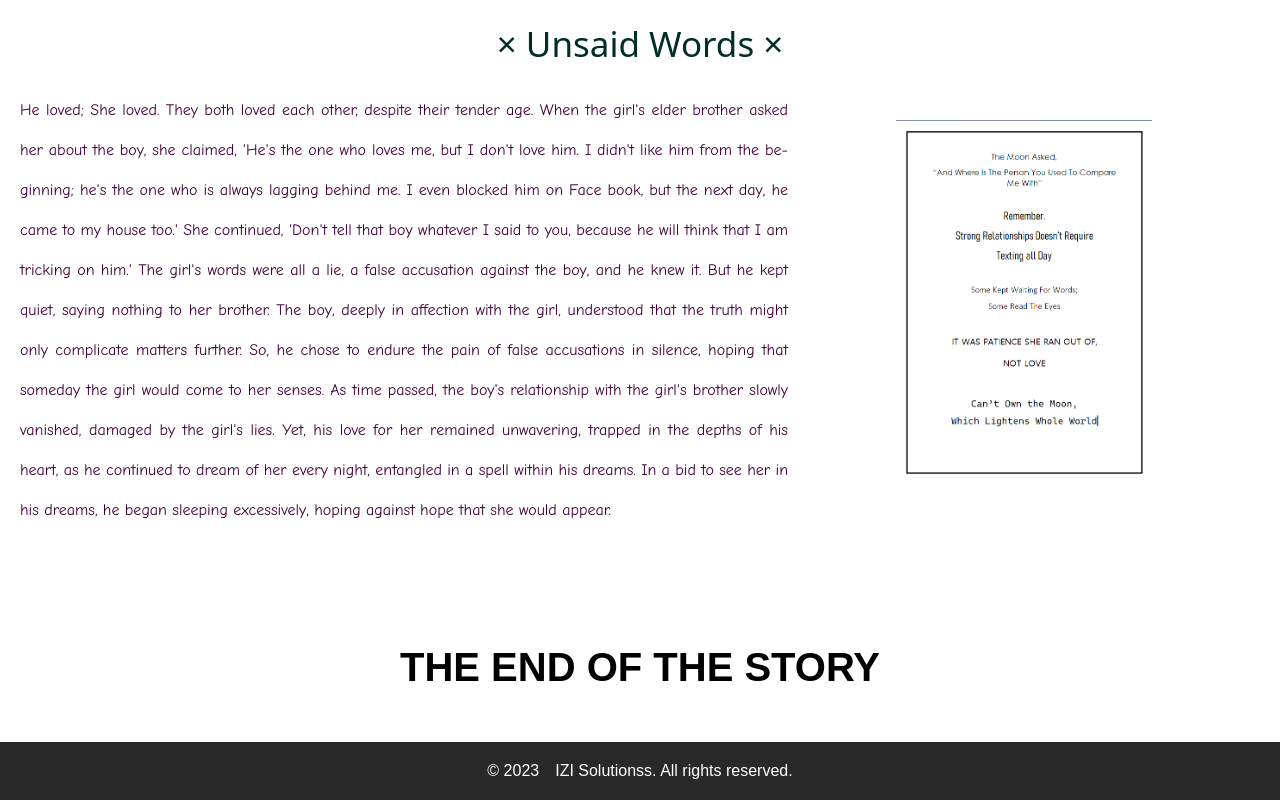
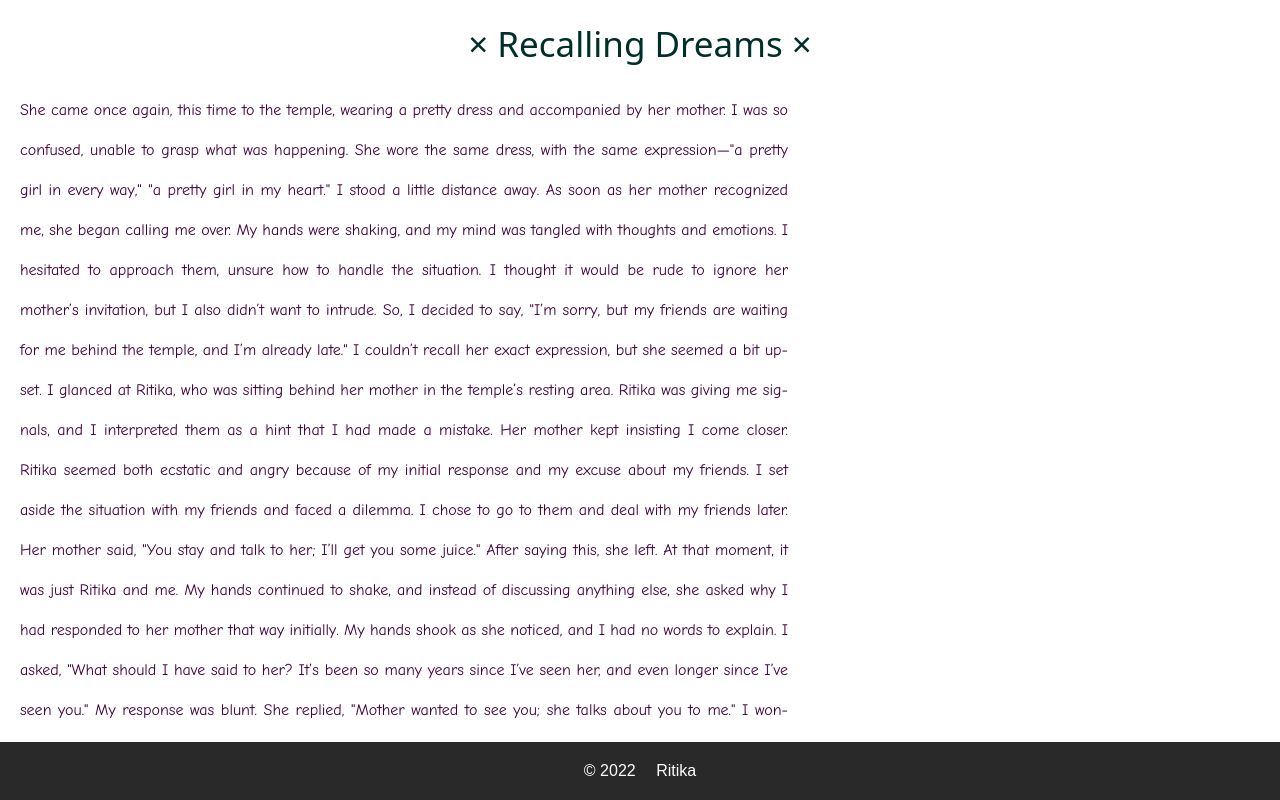
Before and after one commit to izisolutionss/pinchi, a plain HTML site: page index.html in a window 1280 px wide. Shown: the top 800 px of the page. Drawn offline with Linux system fonts and the light colour scheme.

Commit message:
Update index.html

```diff
--- a/index.html
+++ b/index.html
@@ -12,29 +12,37 @@
 <body>
 
     <div id="header">
-        <h1 class="title">&times; Unsaid Words &times;</h1>
-        <p>He loved; She loved. They both loved each other, despite their tender age. When the girl's elder brother asked her about the boy, she claimed, 'He's the one who loves me, but I don't love him. I didn't like him from the beginning; he's the one who is always lagging behind me. I even blocked him on Face book, but the next day, he came to my house too.' She continued, 'Don't tell that boy whatever I said to you, because he will think that I am tricking on him.' The girl's words were all a lie, a false accusation against the boy, and he knew it. But he kept quiet, saying nothing to her brother.
+        <h1 class="title">&times; Recalling Dreams &times;</h1>
+        <p>She came once again, this time to the temple, wearing a pretty dress and accompanied by her mother. I was so confused, unable to grasp what was happening. She wore the same dress, with the same expression—"a pretty girl in every way," "a pretty girl in my heart." I stood a little distance away. As soon as her mother recognized me, she began calling me over. My hands were shaking, and my mind was tangled with thoughts and emotions. I hesitated to approach them, unsure how to handle the situation. I thought it would be rude to ignore her mother’s invitation, but I also didn’t want to intrude.
 
-The boy, deeply in affection with the girl, understood that the truth might only complicate matters further. So, he chose to endure the pain of false accusations in silence, hoping that someday the girl would come to her senses.
+            So, I decided to say, "I’m sorry, but my friends are waiting for me behind the temple, and I’m already late." I couldn’t recall her exact expression, but she seemed a bit upset. I glanced at Ritika, who was sitting behind her mother in the temple’s resting area. Ritika was giving me signals, and I interpreted them as a hint that I had made a mistake. Her mother kept insisting I come closer. Ritika seemed both ecstatic and angry because of my initial response and my excuse about my friends.
 
-As time passed, the boy's relationship with the girl's brother slowly vanished, damaged by the girl's lies. Yet, his love for her remained unwavering, trapped in the depths of his heart, as he continued to dream of her every night, entangled in a spell within his dreams. In a bid to see her in his dreams, he began sleeping excessively, hoping against hope that she would appear.
+            I set aside the situation with my friends and faced a dilemma. I chose to go to them and deal with my friends later. Her mother said, "You stay and talk to her; I’ll get you some juice." After saying this, she left. At that moment, it was just Ritika and me. My hands continued to shake, and instead of discussing anything else, she asked why I had responded to her mother that way initially. My hands shook as she noticed, and I had no words to explain. I asked, "What should I have said to her? It’s been so many years since I’ve seen her, and even longer since I’ve seen you." My response was blunt.
+
+            She replied, "Mother wanted to see you; she talks about you to me." I wondered why we had lost touch after graduating from grade 10. Seeing her, someone I had adored since grade 2, brought back many memories. If I had known then what I know now, I would have confessed my feelings back then.
+
+            Her mother returned with a bottle of juice and two glasses. I asked, "Why only two glasses?" She replied, "Yes, that’s just for the two of you. I’m going for a photoshoot near the main gate." With a smile, she left again. I asked Ritika, "You told me that she was looking forward to seeing me, but she left us alone here." Ritika smiled and served the glasses. I repeatedly asked her the same question. At that moment, my heart was wide open, and my hands had stopped shaking. Ritika began with, "Oh, you silly thing, I’ve been trying to reach out to you all this time." Her eyes, however, didn’t match her words; they were slightly teary.
+
+            I was at a loss for what to do. My mind was blank. I approached her, and as soon as I started to speak, she hugged me. My whole body was filled with a comforting sensation from her embrace. I hugged her back, and she rested her head on my shoulder. Time seemed to stand still as we held each other. The world around us faded away; I was unaware and unconcerned about anything else happening around me.
+            <br><br>
+            And then, suddenly, the scene began to blur and dissolve. The warmth of her embrace, the scent of her fragrance, and the sound of her voice started to fade. I felt a sense of drifting away, as if I were being pulled from the moment itself. My heart raced with a mixture of longing and confusion. Just as I was about to speak again, everything dissolved into darkness. I was left with a lingering sense of yearning and a haunting question: Was it all just a dream, or could this moment become a reality?
+<br><br>
+I awoke, my heart pounding, realizing that the dream I had just experienced was the greatest hope of my life—a hope of meeting her again. The lines between reality and dreams had blurred, leaving me with the bittersweet echo of what could be.
+
+<br><br><br>
 </p>
-        <div class="image">
-            <img src="4.png" alt="" id="image">
-        </div>
+        <!-- <div class="image">
+            <img src="https://w0.peakpx.com/wallpaper/22/479/HD-wallpaper-batman-dark.jpg" alt="" id="image">
+        </div> -->
         <div class="modal" id="modal">
             <span class="close" id="close">&times;</span>
             <img src="4.png" alt="">
         </div>
     </div>
 
-    <div class="end">
-        <h2>THE END OF THE STORY</h2>
-    </div>
-
 
     <footer>
-        <p>&copy; 2023&emsp;IZI Solutionss. All rights reserved.</p>
+        <p>&copy; 2022&emsp; Ritika</p>
     </footer>
 
 
```
